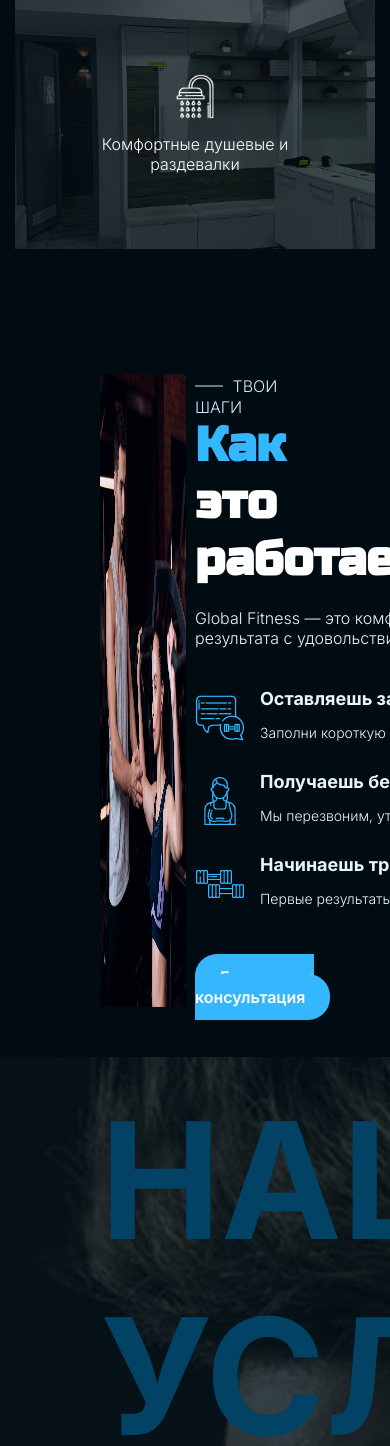
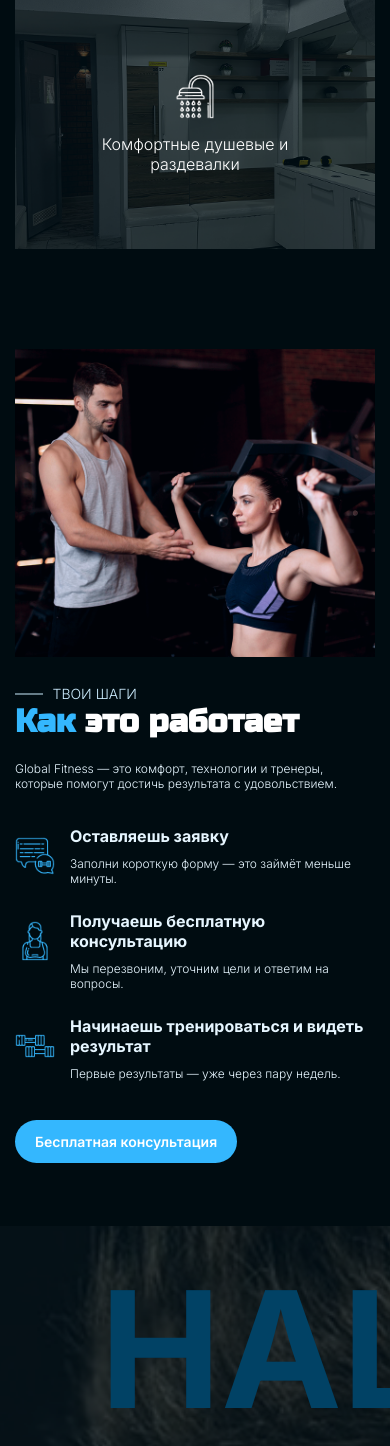
Before and after one commit to messsimo/global_fitness, a PHP site: page / in a window 390 px wide; the page is wider, and only the part inside the window is pictured. Shown: the part 2186-3632 px from the top of that part. Run offline with PHP 8.4, Linux system fonts and the light colour scheme.

Commit message:
Steps adaptation

```diff
--- a/src/css/adaptation.css
+++ b/src/css/adaptation.css
@@ -233,3 +233,85 @@
         padding: 75px 15px 50px 15px;
     }
 }
+
+/* Адаптация для блока "Как это работает" */
+@media (max-width: 1120px) {
+    .steps {
+        padding: 50px 50px;
+    }
+}
+
+@media (max-width: 980px) {
+    .steps {
+        display: flex;
+        flex-direction: column;
+        justify-content: center;
+        align-items: center;
+    }
+
+    .steps .main-img {
+        width: 100%;
+        padding-right: 0;
+    }
+
+    .steps .container {
+        width: 100%;
+        padding-top: 25px;
+    }
+}
+
+@media (max-width: 760px) {
+    .steps {
+        padding: 50px 25px;
+    }
+}
+
+@media (max-width: 620px) {
+    .steps {
+        padding: 25px 25px 75px 25px;
+    }
+}
+
+@media (max-width: 480px) {
+    .steps .container .nav span {
+        font-size: 14px;
+    }
+
+    .steps .container h2 {
+        font-size: 32px;
+    }
+
+    .steps .container p {
+        font-size: 12px;
+        max-width: 350px;
+    }
+
+    .steps .container .sub-container .block .text .top-p {
+        font-size: 16px;
+    }
+
+    .steps .container .sub-container .block .text p {
+        font-size: 12px;
+        margin-top: -10px;
+    }
+
+    .steps .container .sub-container .block img {
+        width: 40px;
+        height: 40px;
+    }
+
+    .steps .container .sub-container .button a {
+        font-size: 14px;
+        padding: 13px 20px;
+    }
+
+    .steps .container .sub-container .button {
+        padding-top: 15px;
+    }
+}
+
+@media (max-width: 420px) {
+    .steps {
+        padding: 25px 15px 75px 15px;
+    }
+}
--- a/src/css/index.css
+++ b/src/css/index.css
@@ -360,12 +360,12 @@ header .side-block .bottom .burger .close-btn {
 }
 
 .steps .main-img {
-    max-width: 45%;
+    width: 45%;
     padding-right: 5%;
 }
 
 .steps .container {
-    max-width: 50%;
+    width: 50%;
 }
 
 .steps .container .nav img {
@@ -394,7 +394,7 @@ header .side-block .bottom .burger .close-btn {
     color: #E6F6FF;
     font-size: 16px;
     font-weight: 300;
-    width: 650px;
+    max-width: 650px;
     margin: 20px 0;
 }
 
```
